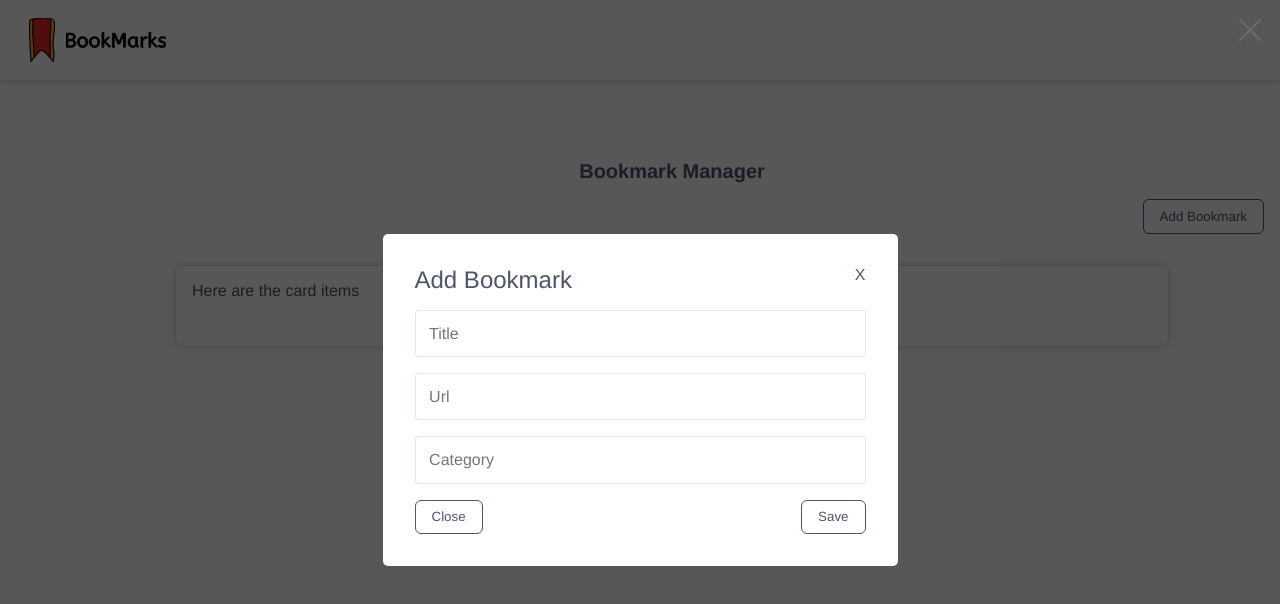
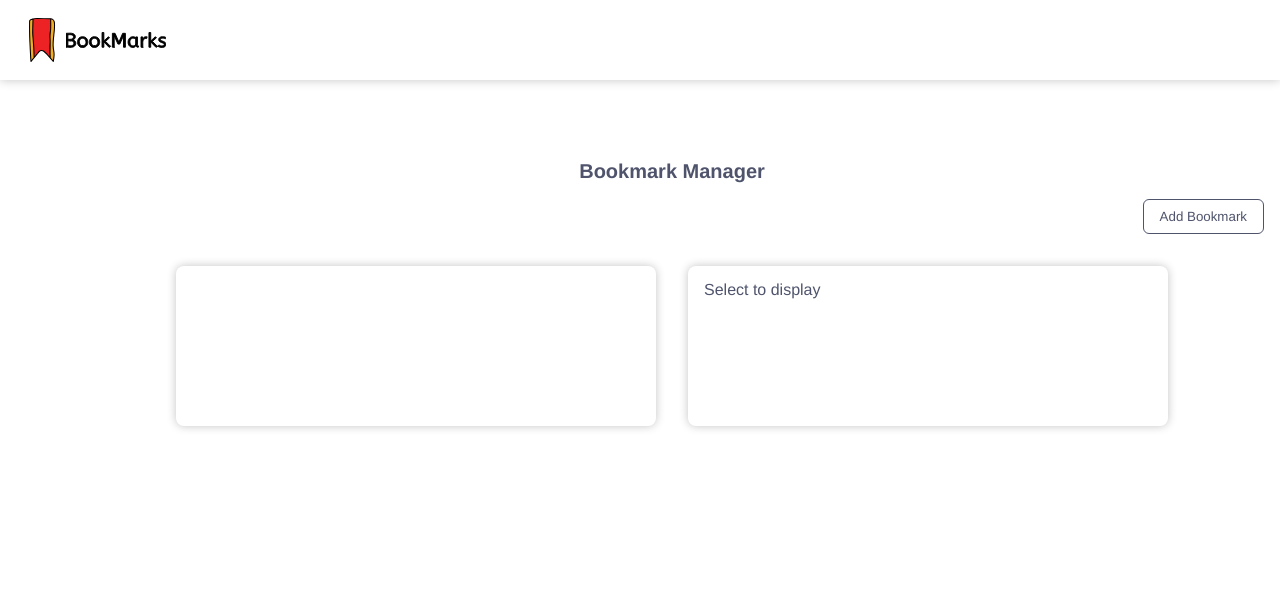
Before and after one commit to MuhtasimMusfiqZarab/bookmark-manager, a Next.js app: page / in a window 1280 px wide. Shown: the top 604 px of the page. Built offline with nearby package versions, Linux system fonts and the light colour scheme.

Commit message:
fix issue

```diff
--- a/components/pages/home/index.tsx
+++ b/components/pages/home/index.tsx
@@ -6,11 +6,20 @@ import Header from '../../shared/header';
 import styles from './styles.module.scss';
 
 export default function Home() {
-  let [modalIsOpen, setIsOpen] = useState<boolean>(true);
+  let [modalIsOpen, setIsOpen] = useState<boolean>(false);
   let [titleText, setTitleText] = useState();
   let [urlText, setUrlText] = useState();
   let [category, setCategory] = useState();
   let [selected, setSelected] = useState(null);
+  let [allItems, setAllItems] = useState([]);
+  let [categories, setCategories] = useState([]);
+
+  useEffect(() => {
+    var retrieved = JSON.parse(localStorage.getItem('data'));
+    if (retrieved !== null) {
+      setAllItems(retrieved);
+    }
+  }, []);
 
   const handleSave = () => {
     try {
@@ -23,7 +32,10 @@ export default function Home() {
       if (!validateData(data)) {
         alert('title must be 0-30 characters long and url must be valid');
       } else {
-        localStorage.setItem('data', JSON.stringify(data));
+        setAllItems((oldArray) => {
+          localStorage.setItem('data', JSON.stringify([...oldArray, data]));
+          return [...oldArray, data];
+        });
         setIsOpen(!modalIsOpen);
       }
     } catch (error) {
@@ -48,8 +60,28 @@ export default function Home() {
 
           {/* show two sections for cards */}
           <div className={styles.flexDirection}>
-            <div className={styles.card}>Here are the card items</div>
-            {selected && <div className={styles.card}>Here are the card details</div>}
+            {allItems && (
+              <div className={styles.card}>
+                {allItems.map((item: any, index: any) => (
+                  <div key={index} className={styles.group}>
+                    <div>{item.title}</div>
+                    <Button onClick={() => setSelected(item)}>Details</Button>
+                  </div>
+                ))}
+              </div>
+            )}
+
+            <div className={styles.card}>
+              {selected ? (
+                <>
+                  <div>Title: {selected.title}</div>
+                  <div>URL: {selected.url}</div>
+                  <div>Category: {selected.category}</div>
+                </>
+              ) : (
+                <div>Select to display</div>
+              )}
+            </div>
           </div>
         </div>
       </div>
@@ -65,11 +97,8 @@ export default function Home() {
           <Input setInputText={setUrlText} inputText={urlText} placeholder="Url" />
           <Input setInputText={setCategory} inputText={category} placeholder="Category" />
 
-          <div className={styles.buttonGroup}>
-            <div style={{ flex: 1 }}>
-              <Button onClick={() => setIsOpen(!modalIsOpen)}>Close</Button>
-            </div>
-
+          <div className={styles.group}>
+            <Button onClick={() => setIsOpen(!modalIsOpen)}>Close</Button>
             <Button onClick={handleSave}>Save</Button>
           </div>
         </div>
--- a/components/pages/home/styles.module.scss
+++ b/components/pages/home/styles.module.scss
@@ -9,6 +9,7 @@
   }
   .close {
     margin-right: 0;
+    cursor: pointer;
   }
 }
 
@@ -40,21 +41,25 @@
   }
 }
 
-.buttonGroup {
+.group {
   display: flex;
-  .close {
-    flex: 1;
-  }
+  justify-content: space-between;
 }
 
 .card {
   margin: 1rem;
+  text-overflow: hidden;
   padding: 1rem;
   border-radius: 0.5rem;
   box-shadow: 0 0 10px #c4c4c4;
   overflow-y: scroll;
-  height: 5rem;
+  height: 10rem;
   width: 100%;
+  word-wrap: break-word;
+  display: flex;
+  flex-direction: column;
+  gap: 1rem;
+  line-height: 100%;
 }
 
 .flexDirection {
--- a/components/utils/validation/index.tsx
+++ b/components/utils/validation/index.tsx
@@ -1,15 +1,7 @@
+import validator from 'validator';
+
 export const validateData = (data) => {
-  var urlPattern = new RegExp(
-    '^(https?:\\/\\/)?' + // validate protocol
-      '((([a-z\\d]([a-z\\d-]*[a-z\\d])*)\\.)+[a-z]{2,}|' + // validate domain name
-      '((\\d{1,3}\\.){3}\\d{1,3}))' + // validate OR ip (v4) address
-      '(\\:\\d+)?(\\/[-a-z\\d%_.~+]*)*' + // validate port and path
-      '(\\?[;&a-z\\d%_.~+=-]*)?' + // validate query string
-      '(\\#[-a-z\\d_]*)?$',
-    'i'
-  );
-
-  if (data.title.length && data.title.length < 30 && urlPattern.test(data.url)) {
+  if (data.title.length && data.title.length < 30 && validator.isURL(data.url)) {
     return true;
   }
   return false;
--- a/package.json
+++ b/package.json
@@ -13,7 +13,8 @@
     "react": "18.2.0",
     "react-dom": "18.2.0",
     "sass": "^1.55.0",
-    "sass-resources-loader": "^2.2.5"
+    "sass-resources-loader": "^2.2.5",
+    "validator": "^13.7.0"
   },
   "devDependencies": {
     "@types/node": "18.11.7",
```
Also changed, not shown: components/_icons/logoText.tsx (+5 -5 lines), 1 other file (tests, documents, lock files or other folders).
